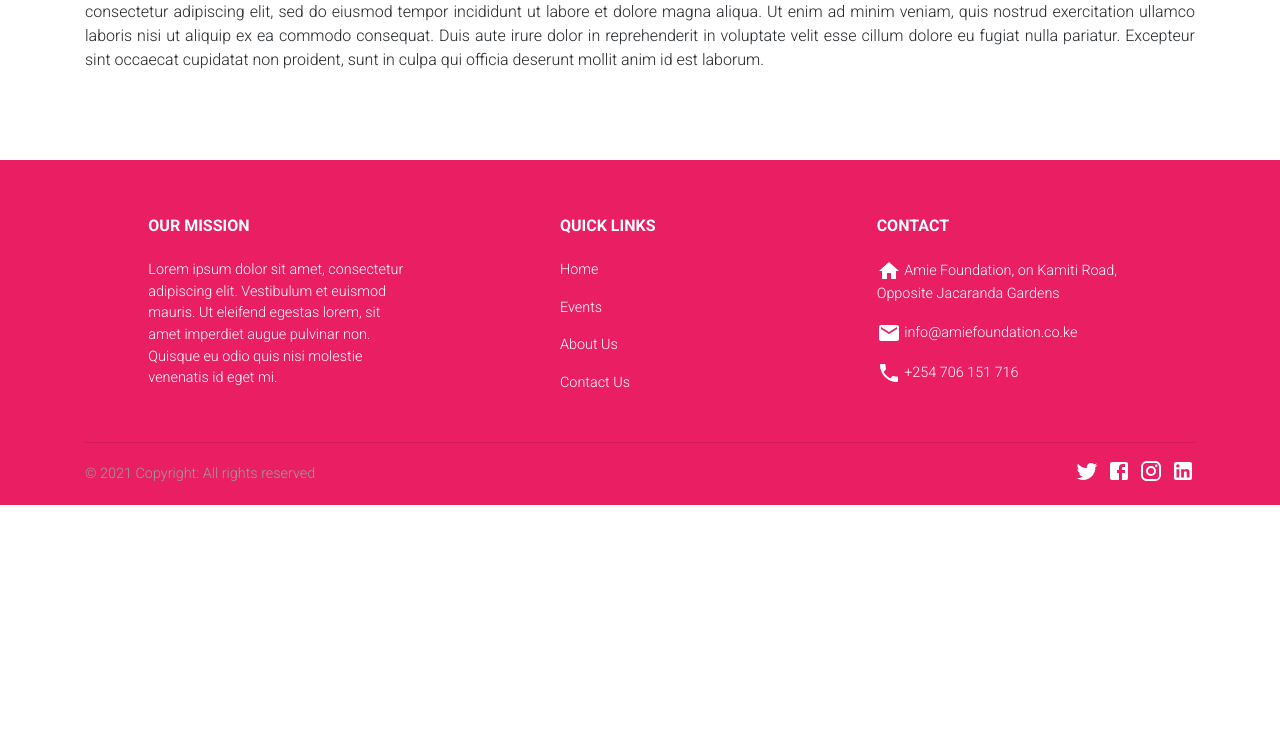
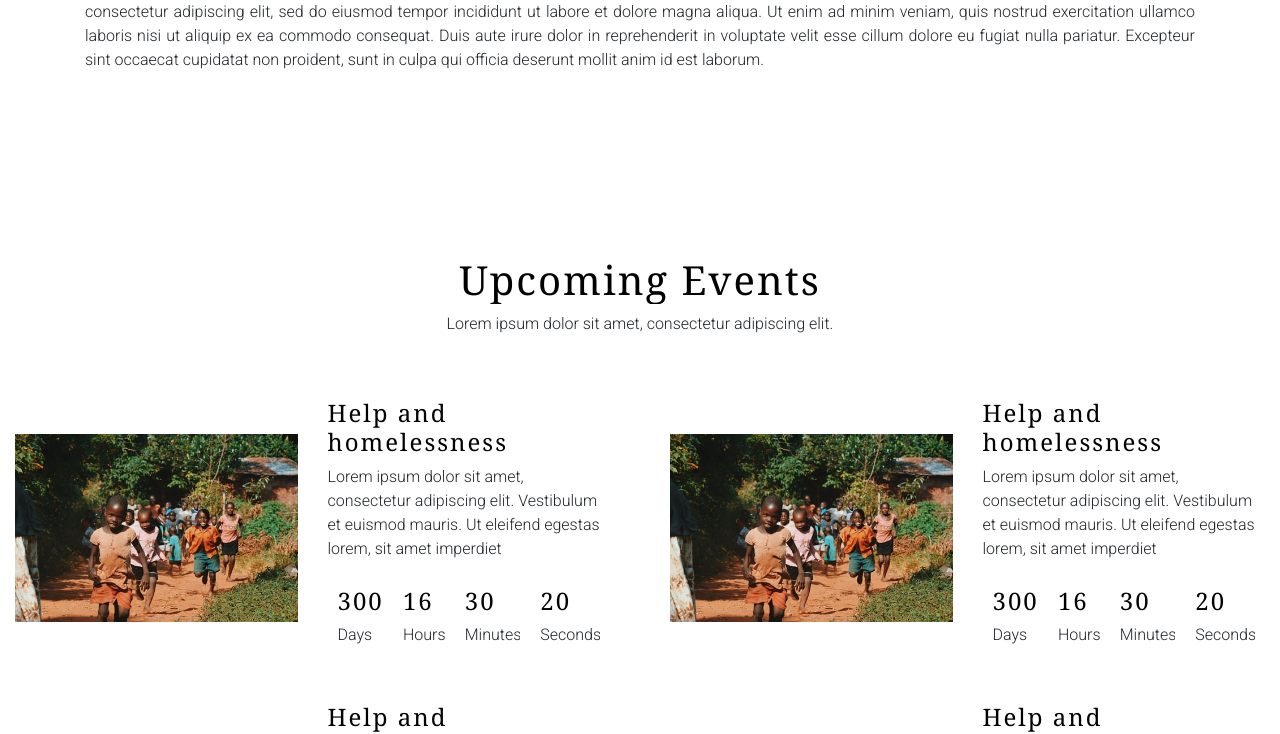
Before and after one commit to Diana-nyamai/CharityFundWebsite, a React (Create React App) app: page /EventPage in a window 1280 px wide. Shown: the part 920-1654 px from the top of the page. Before the commit the page ends 1425 px from the top, so only its background shows below. Built offline with nearby package versions, Linux system fonts and the light colour scheme.

Commit message:
eventpage update

```diff
--- a/src/Pages/eventpage/EventPage.js
+++ b/src/Pages/eventpage/EventPage.js
@@ -3,6 +3,7 @@ import { MDBNavbar, MDBNavbarNav, MDBNavbarToggler, MDBCollapse, MDBNavItem, MDB
 import { BrowserRouter as Router } from 'react-router-dom';
 import {Nav,Navbar} from 'react-bootstrap';
 import {Animated} from "react-animated-css";
+import UpcomingEvents from '../homepage/UpcomingEvents';
 
 class EventPage extends React.Component {
   constructor(props) {
@@ -67,6 +68,12 @@ class EventPage extends React.Component {
           <MDBContainer className="text-center my-5">
             <p align="justify">Lorem ipsum dolor sit amet, consectetur adipiscing elit, sed do eiusmod tempor incididunt ut labore et dolore magna aliqua. Ut enim ad minim veniam, quis nostrud exercitation ullamco laboris nisi ut aliquip ex ea commodo consequat. Duis aute irure dolor in reprehenderit in voluptate velit esse cillum dolore eu fugiat nulla pariatur. Excepteur sint occaecat cupidatat non proident, sunt in culpa qui officia deserunt mollit anim id est laborum. Lorem ipsum dolor sit amet, consectetur adipiscing elit, sed do eiusmod tempor incididunt ut labore et dolore magna aliqua. Ut enim ad minim veniam, quis nostrud exercitation ullamco laboris nisi ut aliquip ex ea commodo consequat. Duis aute irure dolor in reprehenderit in voluptate velit esse cillum dolore eu fugiat nulla pariatur. Excepteur sint occaecat cupidatat non proident, sunt in culpa qui officia deserunt mollit anim id est laborum.</p>
           </MDBContainer>
+
+          <div style={{paddingBottom:'2em'}}>
+       <h1 style={{textAlign:'center'}}>Upcoming Events</h1>
+       <p style={{textAlign:'center'}}>Lorem ipsum dolor sit amet, consectetur adipiscing elit.</p>
+       </div>
+          <UpcomingEvents/>
         </main>
       </div>
     );
```
Also changed, not shown: 1 other file (tests, documents, lock files or other folders).
